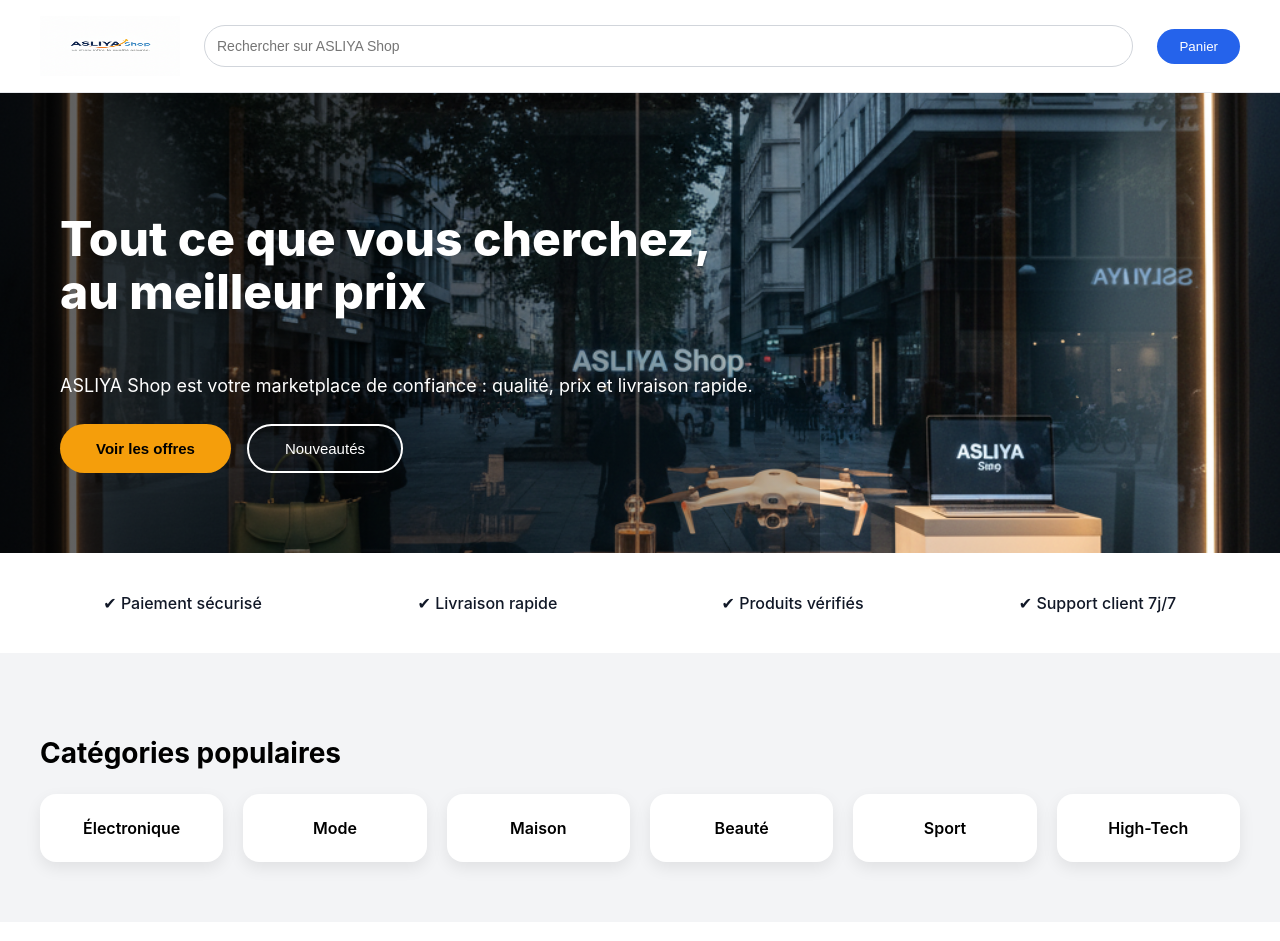
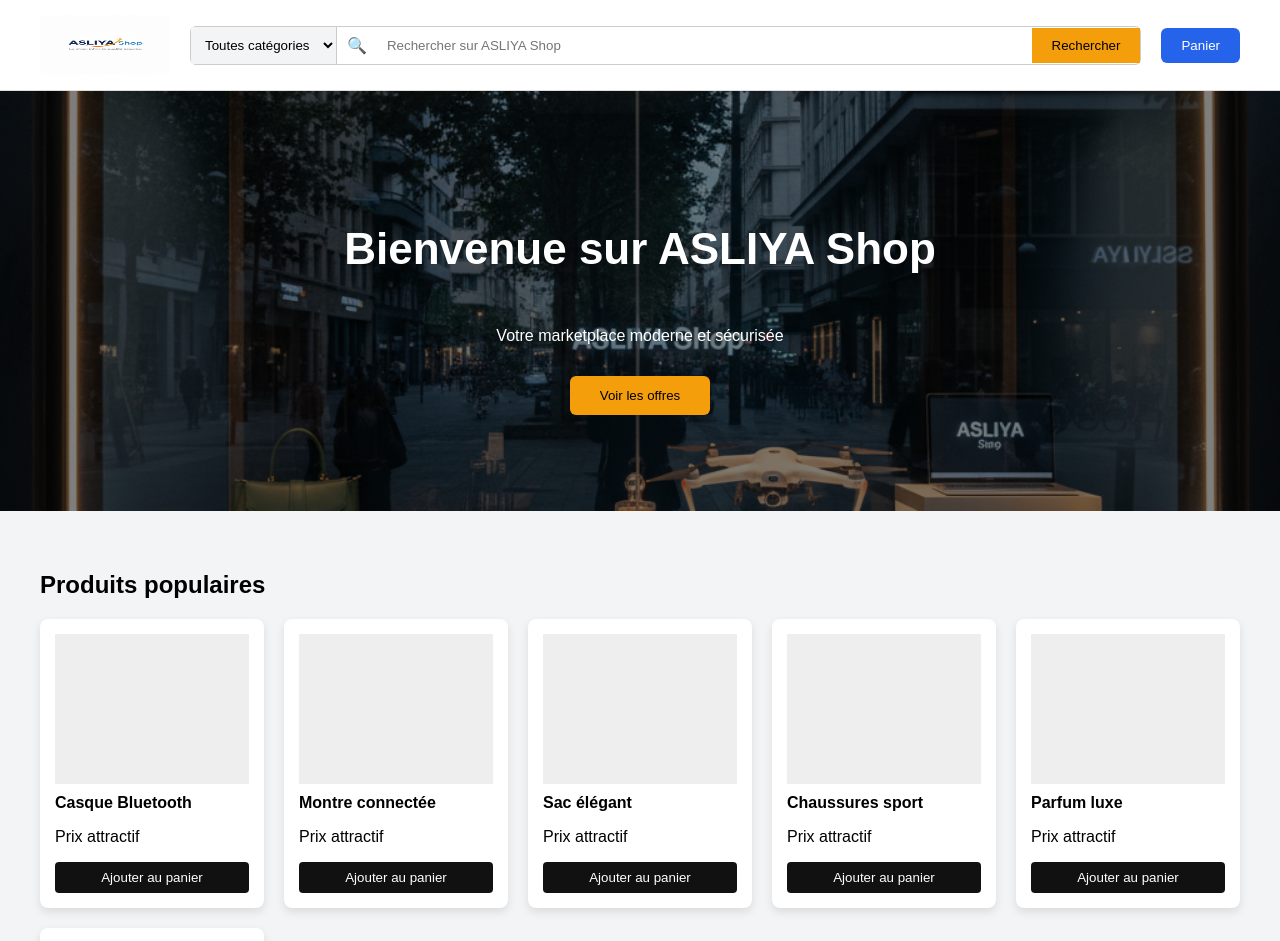
Before and after one commit to asliyapdg-shop/ASLIYA-Shop-, a Next.js app: page / in a window 1280 px wide. Shown: the top 941 px of the page. Built offline with nearby package versions, Linux system fonts and the light colour scheme.

Commit message:
Full professional homepage with search system

```diff
--- a/app/page.js
+++ b/app/page.js
@@ -1,184 +1,186 @@
+"use client";
+
+import { useState } from "react";
 import Image from "next/image";
 
 export default function Home() {
+  const [query, setQuery] = useState("");
+
+  const productsList = [
+    "Casque Bluetooth",
+    "Montre connectée",
+    "Sac élégant",
+    "Chaussures sport",
+    "Parfum luxe",
+    "Lunettes tendance"
+  ];
+
+  const filtered = productsList.filter((item) =>
+    item.toLowerCase().includes(query.toLowerCase())
+  );
+
   return (
-    <main style={{ fontFamily: "Inter, Arial, sans-serif", background: "#f3f4f6" }}>
+    <main style={{ fontFamily: "Arial, sans-serif", background: "#f3f4f6" }}>
 
       {/* HEADER */}
       <header style={{
         display: "flex",
         alignItems: "center",
-        gap: 24,
-        padding: "16px 40px",
-        background: "#ffffff",
-        borderBottom: "1px solid #e5e7eb"
+        gap: 20,
+        padding: "15px 40px",
+        background: "#fff",
+        borderBottom: "1px solid #ddd"
       }}>
-        <Image src="/logo.png" alt="ASLIYA Shop" width={140} height={60} />
+        <Image src="/logo.png" alt="ASLIYA Shop" width={130} height={60} />
+
+        {/* SEARCH BAR */}
+        <div style={{
+          flex: 1,
+          position: "relative",
+          display: "flex",
+          alignItems: "center",
+          background: "#fff",
+          border: "1px solid #ccc",
+          borderRadius: 6
+        }}>
+          <select style={{
+            padding: 10,
+            border: "none",
+            borderRight: "1px solid #ccc",
+            background: "#f3f4f6"
+          }}>
+            <option>Toutes catégories</option>
+            <option>Électronique</option>
+            <option>Mode</option>
+            <option>Maison</option>
+          </select>
+
+          <span style={{ padding: "0 10px" }}>🔍</span>
 
           <input
+            value={query}
+            onChange={(e) => setQuery(e.target.value)}
             placeholder="Rechercher sur ASLIYA Shop"
             style={{
               flex: 1,
-            padding: 12,
-            borderRadius: 999,
-            border: "1px solid #d1d5db",
-            fontSize: 14
+              padding: 10,
+              border: "none",
+              outline: "none"
             }}
           />
 
           <button style={{
-          padding: "10px 22px",
+            padding: "10px 20px",
+            background: "#f59e0b",
+            border: "none",
+            cursor: "pointer"
+          }}>
+            Rechercher
+          </button>
+
+          {/* Suggestions */}
+          {query && (
+            <div style={{
+              position: "absolute",
+              top: "100%",
+              left: 0,
+              right: 0,
+              background: "#fff",
+              border: "1px solid #ccc",
+              zIndex: 10
+            }}>
+              {filtered.length > 0 ? (
+                filtered.map((item, i) => (
+                  <div key={i} style={{
+                    padding: 10,
+                    cursor: "pointer",
+                    borderBottom: "1px solid #eee"
+                  }}>
+                    {item}
+                  </div>
+                ))
+              ) : (
+                <div style={{ padding: 10 }}>Aucun résultat</div>
+              )}
+            </div>
+          )}
+        </div>
+
+        <button style={{
+          padding: "10px 20px",
           background: "#2563eb",
           color: "#fff",
           border: "none",
-          borderRadius: 999,
-          fontWeight: 500,
-          cursor: "pointer"
+          borderRadius: 6
         }}>
           Panier
         </button>
       </header>
 
-      {/* HERO */}
-      <section style={{ position: "relative", height: 460 }}>
+      {/* HERO IMAGE */}
+      <section style={{ position: "relative", height: 420 }}>
         <Image
           src="/hero.jpg"
           alt="ASLIYA Shop"
           fill
-          priority
           style={{ objectFit: "cover" }}
         />
-
         <div style={{
           position: "absolute",
           inset: 0,
-          background: "linear-gradient(to right, rgba(0,0,0,0.65), rgba(0,0,0,0.25))",
+          background: "rgba(0,0,0,0.5)",
           display: "flex",
           flexDirection: "column",
           justifyContent: "center",
-          padding: "0 60px",
+          alignItems: "center",
           color: "#fff",
-          maxWidth: 700
+          textAlign: "center"
         }}>
-          <h1 style={{ fontSize: 48, fontWeight: 800, lineHeight: 1.1 }}>
-            Tout ce que vous cherchez,<br />au meilleur prix
-          </h1>
-          <p style={{ fontSize: 18, marginTop: 16, marginBottom: 28 }}>
-            ASLIYA Shop est votre marketplace de confiance :
-            qualité, prix et livraison rapide.
-          </p>
-          <div style={{ display: "flex", gap: 16 }}>
+          <h1 style={{ fontSize: 44 }}>Bienvenue sur ASLIYA Shop</h1>
+          <p>Votre marketplace moderne et sécurisée</p>
           <button style={{
-              padding: "14px 36px",
+            marginTop: 15,
+            padding: "12px 30px",
             background: "#f59e0b",
             border: "none",
-              borderRadius: 999,
-              fontSize: 15,
-              fontWeight: 600,
-              cursor: "pointer"
+            borderRadius: 6
           }}>
             Voir les offres
           </button>
-            <button style={{
-              padding: "14px 36px",
-              background: "transparent",
-              border: "2px solid #fff",
-              borderRadius: 999,
-              color: "#fff",
-              fontSize: 15,
-              cursor: "pointer"
-            }}>
-              Nouveautés
-            </button>
-          </div>
-        </div>
-      </section>
-
-      {/* TRUST BAR */}
-      <section style={{
-        display: "grid",
-        gridTemplateColumns: "repeat(auto-fit, minmax(200px, 1fr))",
-        gap: 20,
-        padding: "40px 40px",
-        background: "#ffffff"
-      }}>
-        {[
-          "Paiement sécurisé",
-          "Livraison rapide",
-          "Produits vérifiés",
-          "Support client 7j/7"
-        ].map((t, i) => (
-          <div key={i} style={{
-            textAlign: "center",
-            fontWeight: 500,
-            color: "#111827"
-          }}>
-            ✔ {t}
-          </div>
-        ))}
-      </section>
-
-      {/* CATEGORIES */}
-      <section style={{ padding: "60px 40px" }}>
-        <h2 style={{ fontSize: 28, marginBottom: 24 }}>Catégories populaires</h2>
-        <div style={{
-          display: "grid",
-          gridTemplateColumns: "repeat(auto-fill, minmax(160px, 1fr))",
-          gap: 20
-        }}>
-          {["Électronique", "Mode", "Maison", "Beauté", "Sport", "High-Tech"].map((c, i) => (
-            <div key={i} style={{
-              background: "#ffffff",
-              padding: 24,
-              borderRadius: 16,
-              textAlign: "center",
-              fontWeight: 600,
-              boxShadow: "0 6px 16px rgba(0,0,0,0.08)",
-              cursor: "pointer"
-            }}>
-              {c}
-            </div>
-          ))}
         </div>
       </section>
 
       {/* PRODUITS */}
-      <section style={{ padding: "60px 40px", background: "#ffffff" }}>
-        <h2 style={{ fontSize: 28, marginBottom: 32 }}>Produits populaires</h2>
+      <section style={{ padding: 40 }}>
+        <h2>Produits populaires</h2>
 
         <div style={{
           display: "grid",
-          gridTemplateColumns: "repeat(auto-fill, minmax(220px, 1fr))",
-          gap: 28
+          gridTemplateColumns: "repeat(auto-fit, minmax(200px, 1fr))",
+          gap: 20,
+          marginTop: 20
         }}>
-          {[
-            { name: "Casque Bluetooth", price: "29€" },
-            { name: "Montre connectée", price: "49€" },
-            { name: "Sac élégant", price: "35€" },
-            { name: "Chaussures sport", price: "55€" }
-          ].map((p, i) => (
+          {productsList.map((name, i) => (
             <div key={i} style={{
-              background: "#f9fafb",
-              padding: 20,
-              borderRadius: 16,
-              boxShadow: "0 8px 20px rgba(0,0,0,0.08)"
+              background: "#fff",
+              padding: 15,
+              borderRadius: 8,
+              boxShadow: "0 4px 10px rgba(0,0,0,0.1)"
             }}>
               <div style={{
-                height: 160,
-                background: "#e5e7eb",
-                borderRadius: 12,
-                marginBottom: 14
+                height: 150,
+                background: "#eee",
+                marginBottom: 10
               }} />
-              <div style={{ fontWeight: 600 }}>{p.name}</div>
-              <div style={{ margin: "6px 0", fontWeight: 700 }}>{p.price}</div>
+              <strong>{name}</strong>
+              <p>Prix attractif</p>
               <button style={{
                 width: "100%",
-                padding: "10px 0",
-                background: "#111827",
+                padding: 8,
+                background: "#111",
                 color: "#fff",
                 border: "none",
-                borderRadius: 999,
-                cursor: "pointer"
+                borderRadius: 4
               }}>
                 Ajouter au panier
               </button>
@@ -189,12 +191,12 @@
 
       {/* FOOTER */}
       <footer style={{
-        padding: 30,
+        padding: 20,
         textAlign: "center",
-        background: "#111827",
-        color: "#ffffff"
+        background: "#111",
+        color: "#fff"
       }}>
-        © 2026 ASLIYA Shop — Marketplace de confiance
+        © 2026 ASLIYA Shop — Tous droits réservés
       </footer>
 
     </main>
```
Lines whose indentation alone changed are shown as unchanged.
